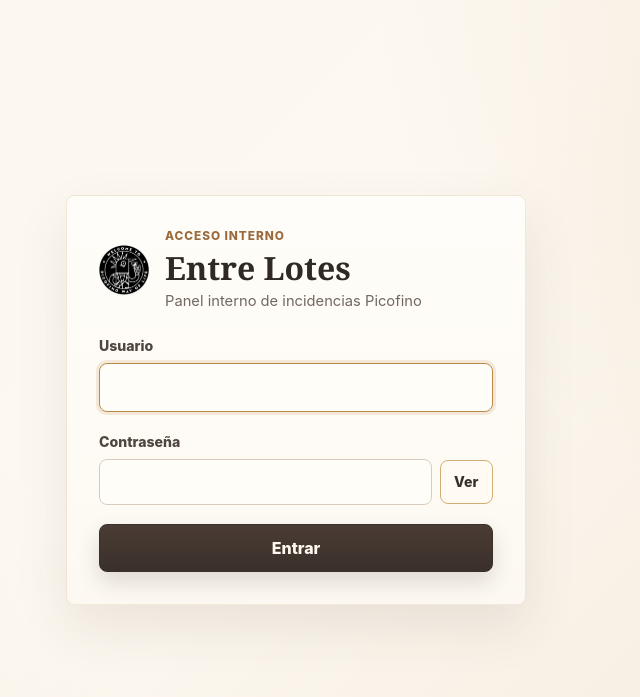
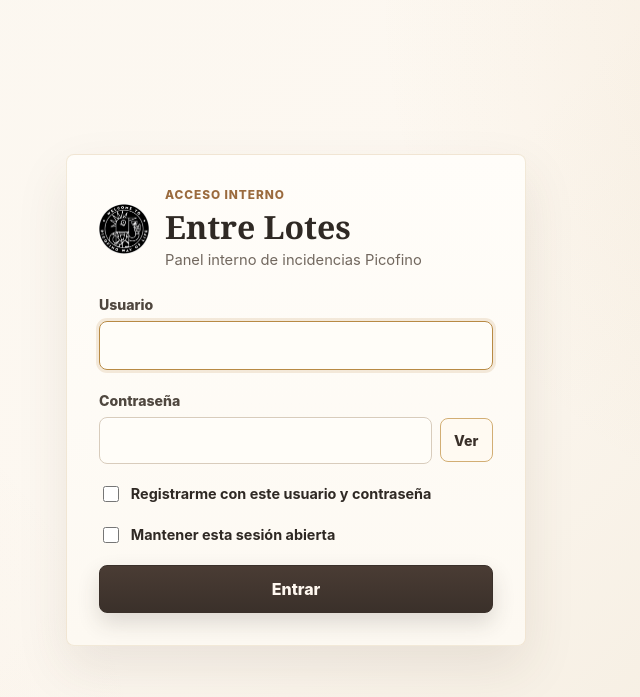
Before and after one commit to celiaefe/el_desaguisado, a Flask app: page /login in a window 1280 px wide. Shown: the top 697 px of the page, without its empty margins (344-984 px from the left). Run offline with Flask 3, Linux system fonts and the light colour scheme.

Commit message:
Añadir registro desde login y opción recordar sesión

```diff
--- a/app.py
+++ b/app.py
@@ -1147,20 +1147,40 @@
             return redirect(url_for("dashboard"))
 
         if request.method == "POST":
-            username = clean_text(request.form.get("username", ""), 80)
+            username = clean_text(request.form.get("username", ""), 80).lower()
             password = request.form.get("password", "")
+            register_requested = request.form.get("register_new") in {"1", "on", "true", "True"}
+            remember_requested = request.form.get("remember_me") in {"1", "on", "true", "True"}
             usuario = Usuario.query.filter_by(username=username).first()
 
-            if not usuario or not usuario.check_password(password) or not usuario.activo:
-                flash("Usuario o contraseña incorrectos.", "error")
-                return render_template(
-                    "login.html",
-                    app_name="Entre Lotes",
-                    username=username,
-                )
-
-            login_user(usuario)
-            flash("Sesión iniciada correctamente.", "success")
+            if register_requested:
+                if not username:
+                    flash("El usuario es obligatorio para registrarte.", "error")
+                    return render_template("login.html", app_name="Entre Lotes", username=username)
+                if not password:
+                    flash("La contraseña es obligatoria para registrarte.", "error")
+                    return render_template("login.html", app_name="Entre Lotes", username=username)
+                if usuario:
+                    flash("Ese usuario ya existe. Inicia sesión con tu contraseña.", "error")
+                    return render_template("login.html", app_name="Entre Lotes", username=username)
+
+                nuevo_usuario = Usuario(nombre=username, username=username, activo=True)
+                nuevo_usuario.set_password(password)
+                db.session.add(nuevo_usuario)
+                db.session.commit()
+                login_user(nuevo_usuario, remember=remember_requested)
+                flash("Cuenta creada e inicio de sesión correcto.", "success")
+            else:
+                if not usuario or not usuario.check_password(password) or not usuario.activo:
+                    flash("Usuario o contraseña incorrectos.", "error")
+                    return render_template(
+                        "login.html",
+                        app_name="Entre Lotes",
+                        username=username,
+                    )
+
+                login_user(usuario, remember=remember_requested)
+                flash("Sesión iniciada correctamente.", "success")
             return redirect(
                 safe_next_url(request.args.get("next")) or url_for("dashboard")
             )
--- a/static/style.css
+++ b/static/style.css
@@ -312,6 +312,21 @@
 
 .auth-form {
   margin-top: 1.2rem;
+}
+
+.inline-check {
+  display: flex;
+  align-items: center;
+  gap: 0.55rem;
+  color: var(--text);
+  font-size: 0.9rem;
+  font-weight: 700;
+}
+
+.inline-check input[type="checkbox"] {
+  width: 16px;
+  height: 16px;
+  accent-color: var(--accent);
 }
 
 .button {
--- a/templates/login.html
+++ b/templates/login.html
@@ -43,6 +43,16 @@
             </span>
           </label>
 
+          <label class="inline-check">
+            <input type="checkbox" name="register_new" value="1">
+            <span>Registrarme con este usuario y contraseña</span>
+          </label>
+
+          <label class="inline-check">
+            <input type="checkbox" name="remember_me" value="1">
+            <span>Mantener esta sesión abierta</span>
+          </label>
+
           <button class="button" type="submit">Entrar</button>
         </form>
       </section>
```
